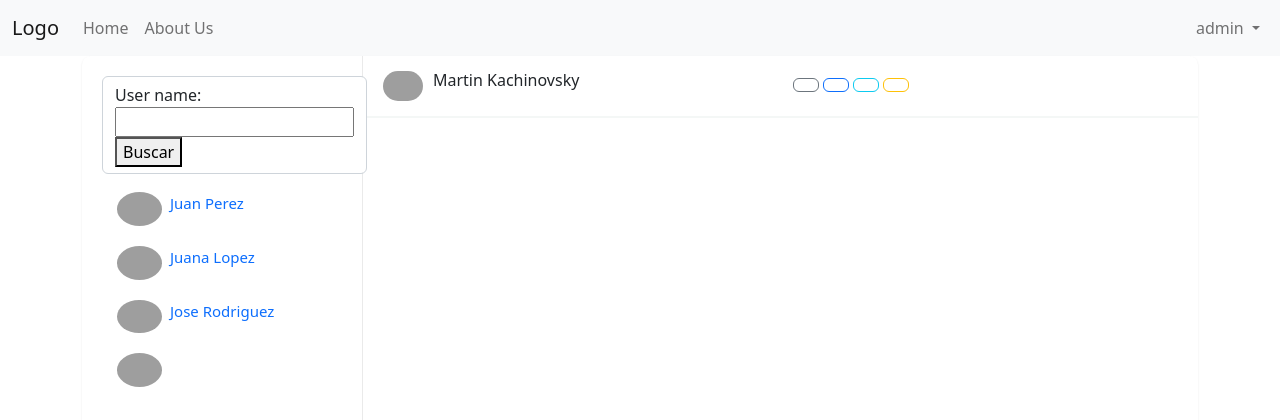
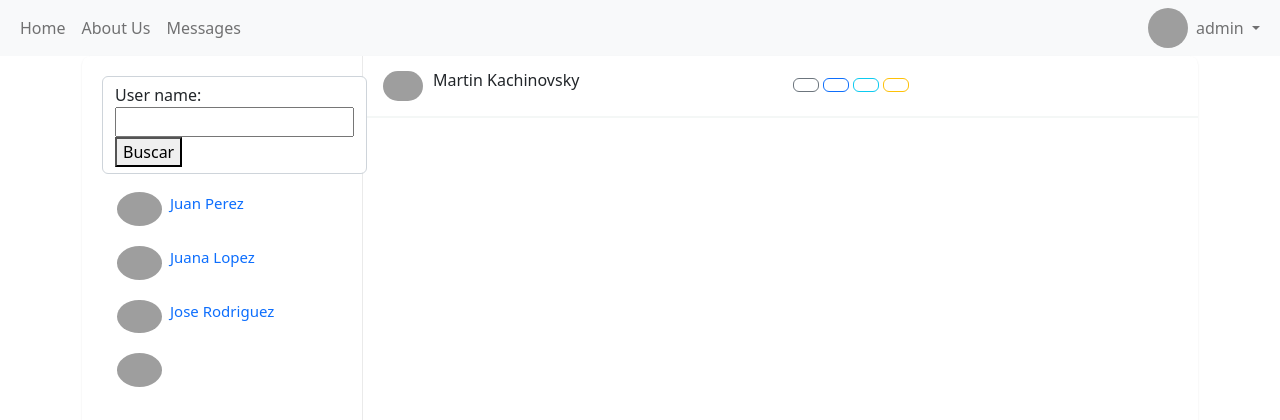
Before and after one commit to mkachi78/Entrega1, a Django app: page /Messages/messenger/2 in a window 1280 px wide. Shown: the top 420 px of the page. Run offline with Django 4.2, Linux system fonts and the light colour scheme; a user stored in the database is signed in; data comes from the database, SQL or seed files in the repository; both versions use the stored data as it was after the commit; grey boxes are pictures that could not be loaded.

Commit message:
funcionalidad Messages agregada a nav bar junto con Avatar

```diff
--- a/ProyectoFinal/templates/index.html
+++ b/ProyectoFinal/templates/index.html
@@ -21,7 +21,7 @@
         <header>
             <nav class="navbar navbar-expand-lg bg-light">
                 <div class="container-fluid">
-                    <a class="navbar-brand ">Logo</a>
+                    <!--<a class="navbar-brand ">Logo</a>-->
                     <button class="navbar-toggler" type="button" data-bs-toggle="collapse"
                         data-bs-target="#navbarSupportedContent" aria-controls="navbarSupportedContent"
                         aria-expanded="false" aria-label="Toggle navigation">
@@ -35,6 +35,12 @@
                             <li class="nav-item">
                                 <a class="nav-link " aria-current="page" href="{% url 'aboutUs' %}">About Us</a>
                             </li>
+                            {%if user.is_authenticated%}
+                            <li class="nav-item">
+                                <a class="nav-link " aria-current="page" href="{% url 'MessagesMessenger' user.id %}">Messages</a>
+                            </li>
+
+                            {% endif%}
                             <!--
                             <li class="nav-item dropdown">
                                 <a class="nav-link dropdown-toggle" href="#" role="button" data-bs-toggle="dropdown"
@@ -73,7 +79,7 @@
                         <div align= right >
                         <ul  class="navbar-nav me-auto mb-2 mb-lg-0" >
                             {%if user.is_authenticated%}
-
+                            <li><img class="avatar" src="{{user.profile.imagen.url}}" alt="Avatar de Usuario"></li>
                             <li class="nav-item dropdown" >
                                 <a class="nav-link dropdown-toggle" href="#" role="button" data-bs-toggle="dropdown"
                                     aria-expanded="false">
--- a/sistem/static/css/styles.css
+++ b/sistem/static/css/styles.css
@@ -241,7 +241,12 @@
     clear: both;
     height: 0
 }
-
+.avatar{
+    vertical-align: middle;
+  width: 40px;
+  height: 40px;
+  border-radius: 50%;
+}
 @media only screen and (max-width: 767px) {
     .chat-app .people-list {
         height: 465px;
```
Also changed, not shown: db.sqlite3.
